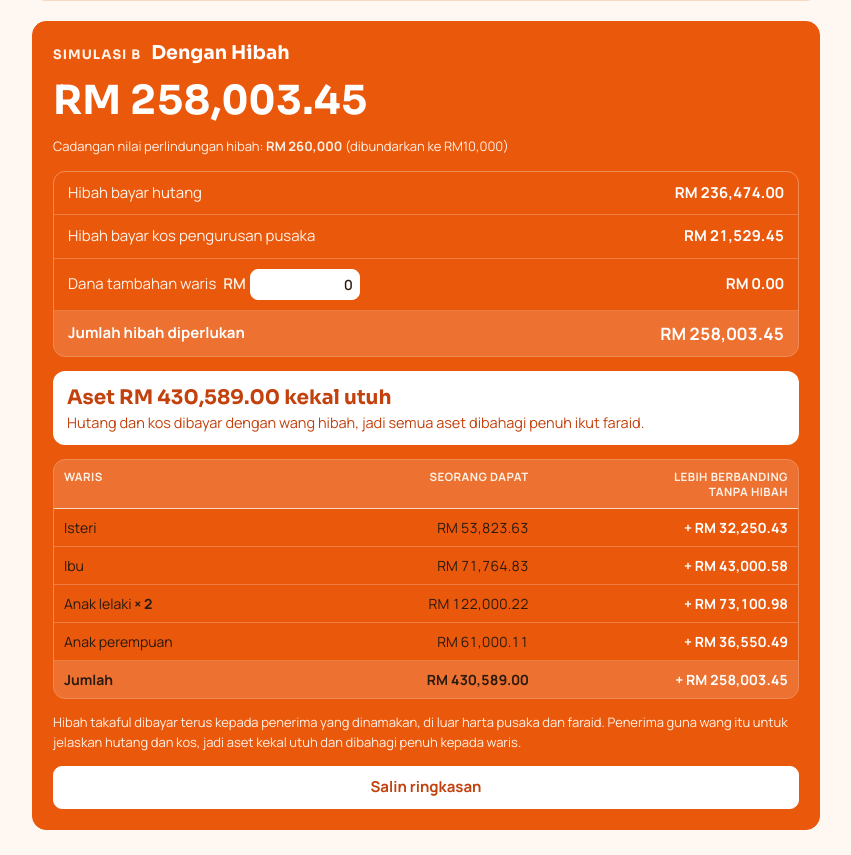
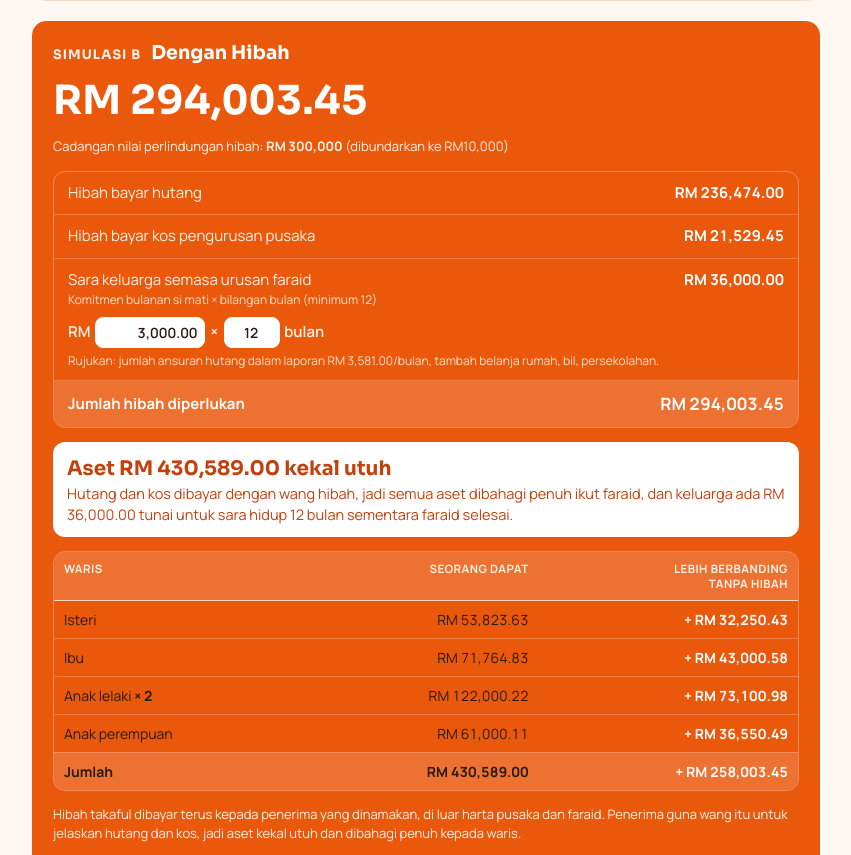
Before and after one commit to lukmanhakimMLH/videokewangan, a plain HTML site: page pengurusan-harta-pusaka/app.html in a window 1280 px wide. Shown: the part 4047-4902 px from the top of the page, without its empty margins (214-1065 px from the left). Drawn offline with Linux system fonts and the light colour scheme.

Commit message:
Ganti dana tambahan dengan komitmen bulanan si mati x bilangan bulan (lalai 12)
Co-Authored-By: Claude Opus 5.5 <noreply@anthropic.com>
Claude-Session: https://claude.ai/code/session_01GJvhBuX4AtevRtvpaBRi9J

```diff
--- a/pengurusan-harta-pusaka/app.html
+++ b/pengurusan-harta-pusaka/app.html
@@ -101,6 +101,11 @@ section.step.sim-a{border-top:4px solid var(--bad)}
 .ledger.dark .sum dt{color:#fff}
 .ledger.dark .sum dd{color:#ffffff}
 .inl{display:inline-flex;align-items:center;gap:4px;margin-left:4px;font-weight:600}
+.ledger div.stack{align-items:flex-start}
+.calcrow{display:flex;flex-wrap:wrap;align-items:center;gap:6px;margin:8px 0 4px;font-weight:700}
+.calcrow .inl{margin-left:0}
+.ledger.dark .inl input#months{width:56px}
+.ledger.dark dt small{color:#ffe0c8}
 .inl input{width:70px;padding:4px 6px;font-size:14px;text-align:right}
 .ledger.dark .inl input{width:110px;background:#ffffff;color:var(--fg);border-color:#ffffff}
 .verdict{border-radius:12px;padding:12px 14px;font-size:14.5px;line-height:1.45}
@@ -259,7 +264,10 @@ footer .wrap{padding-block:0 32px}
         <dl class="ledger dark">
           <div><dt>Hibah bayar hutang</dt><dd id="b-debts">–</dd></div>
           <div><dt>Hibah bayar kos pengurusan pusaka</dt><dd id="b-cost">–</dd></div>
-          <div><dt>Dana tambahan waris <label class="inl"><span>RM</span><input id="extra" class="money" type="text" inputmode="decimal" value="0" aria-label="Dana tambahan waris"></label></dt><dd id="b-extra">–</dd></div>
+          <div class="stack"><dt>Sara keluarga semasa urusan faraid
+            <small>Komitmen bulanan si mati × bilangan bulan (minimum 12)</small>
+            <span class="calcrow"><label class="inl"><span>RM</span><input id="monthly" class="money" type="text" inputmode="decimal" value="0" aria-label="Komitmen bulanan si mati"></label><span>×</span><label class="inl"><input id="months" type="number" min="1" max="60" value="12" inputmode="numeric" aria-label="Bilangan bulan"><span>bulan</span></label></span>
+            <small id="instHint"></small></dt><dd id="b-extra">–</dd></div>
           <div class="sum"><dt>Jumlah hibah diperlukan</dt><dd id="b-total">–</dd></div>
         </dl>
         <div class="verdict good" id="b-verdict"></div>
@@ -307,7 +315,7 @@ const ASSET_TYPES = ['Hartanah','Kenderaan','Simpanan Bank','KWSP','ASB / Unit A
 
 /* ---------- State ---------- */
 let uid = 1;
-const state = { client:{name:'',ic:'',source:'',date:''}, debts:[], assets:[], rate:5, extra:0, reportTotal:null,
+const state = { client:{name:'',ic:'',source:'',date:''}, debts:[], assets:[], rate:5, monthly:0, months:12, reportTotal:null,
   faraid:{gender:'L', spouse:1, sons:2, daughters:1, father:false, mother:true} };
 
 function sample(){
@@ -318,6 +326,7 @@ function sample(){
     mkDebt({code:'PCPASCAR', lender:'CB', capacity:'Own', limit:57900, balance:57363, installment:686, col:'MVehs', arrears:0})
   ];
   state.reportTotal = 236474;
+  state.monthly = 3000;
   state.assets = suggestAssets(state.debts);
   state.assets.push(mkAsset({type:'KWSP', desc:'Akaun 1 & 2 (contoh)', value:85000}));
   state.assets.push(mkAsset({type:'Simpanan Bank', desc:'Akaun simpanan (contoh)', value:12000}));
@@ -554,6 +563,7 @@ function parseWordRecords(lines){
 const $ = id => document.getElementById(id);
 
 function renderClient(){
+  $('monthly').value = fmt(state.monthly); $('months').value = state.months;
   $('c-name').value = state.client.name; $('c-ic').value = state.client.ic;
   $('c-source').value = state.client.source; $('c-date').value = state.client.date;
 }
@@ -606,7 +616,7 @@ function compute(){
   const C = state.debts.filter(d=>d.covered).reduce((s,d)=>s+(+d.balance||0),0);
   const U = D - C;
   const cost = A * (state.rate/100);
-  const E = +state.extra || 0;
+  const E = (+state.monthly || 0) * (+state.months || 0);
   const H = U + cost + E;
   return {A,D,C,U,cost,E,H,net:A-U-cost, round:Math.ceil(H/10000)*10000};
 }
@@ -635,8 +645,10 @@ function renderSummary(){
   $('b-debts').textContent = rm(r.U);
   $('b-cost').textContent = rm(r.cost);
   $('b-extra').textContent = rm(r.E);
+  const inst = state.debts.reduce((s,d)=>s+(+d.installment||0),0);
+  $('instHint').textContent = inst ? 'Rujukan: jumlah ansuran hutang dalam laporan ' + rm(inst) + '/bulan, tambah belanja rumah, bil, persekolahan.' : 'Masukkan belanja bulanan rumah, bil, persekolahan dan lain-lain.';
   $('b-total').textContent = rm(r.H);
-  $('b-verdict').innerHTML = `<strong>Aset ${rm(r.A)} kekal utuh</strong>Hutang dan kos dibayar dengan wang hibah, jadi semua aset dibahagi penuh ikut faraid${r.E ? ', dan penerima hibah dapat tambahan ' + rm(r.E) + ' tunai' : ''}.`;
+  $('b-verdict').innerHTML = `<strong>Aset ${rm(r.A)} kekal utuh</strong>Hutang dan kos dibayar dengan wang hibah, jadi semua aset dibahagi penuh ikut faraid${r.E ? ', dan keluarga ada ' + rm(r.E) + ' tunai untuk sara hidup ' + state.months + ' bulan sementara faraid selesai' : ''}.`;
 
   renderFaraid(r);
 
@@ -765,8 +777,9 @@ $('f-spouse').addEventListener('change', e => { state.faraid.spouse = +e.target.
 ['sons','daughters'].forEach(k => $('f-'+k).addEventListener('input', e => { state.faraid[k] = Math.max(0, Math.min(30, parseInt(e.target.value,10) || 0)); renderSummary(); }));
 ['father','mother'].forEach(k => $('f-'+k).addEventListener('change', e => { state.faraid[k] = e.target.checked; renderSummary(); }));
 $('rate').addEventListener('input', e => { state.rate = Math.max(0, parseFloat(e.target.value) || 0); renderSummary(); });
-$('extra').addEventListener('input', e => { state.extra = parseMoney(e.target.value); renderSummary(); });
-$('extra').addEventListener('focusout', e => { e.target.value = fmt(parseMoney(e.target.value)); });
+$('monthly').addEventListener('input', e => { state.monthly = parseMoney(e.target.value); renderSummary(); });
+$('monthly').addEventListener('focusout', e => { e.target.value = fmt(parseMoney(e.target.value)); });
+$('months').addEventListener('input', e => { state.months = Math.max(0, Math.min(60, parseInt(e.target.value,10) || 0)); renderSummary(); });
 
 /* ---------- Upload ---------- */
 let pendingBuf = null;
@@ -839,7 +852,7 @@ function summaryText(){
   L.push(r.net < 0 ? 'KEKURANGAN: ' + rm(-r.net) + ' (waris perlu cari untuk langsaikan hutang)' : 'Baki untuk faraid: ' + rm(r.net));
   rows.forEach(x => L.push(`- ${x.who}${x.n>1?' x'+x.n:''} (${x.frac}): seorang ${rm(per(x)*est0)}`));
   L.push(''); L.push('SIMULASI B: DENGAN HIBAH');
-  L.push('Hibah diperlukan: ' + rm(r.H) + ' (hutang ' + rm(r.U) + ' + kos ' + rm(r.cost) + (r.E ? ' + dana waris ' + rm(r.E) : '') + ')');
+  L.push('Hibah diperlukan: ' + rm(r.H) + ' (hutang ' + rm(r.U) + ' + kos ' + rm(r.cost) + (r.E ? ' + sara keluarga ' + rm(state.monthly) + ' x ' + state.months + ' bulan = ' + rm(r.E) : '') + ')');
   L.push('Cadangan perlindungan: ' + rm(r.round,0));
   L.push('Aset utuh untuk faraid: ' + rm(r.A));
   rows.forEach(x => L.push(`- ${x.who}${x.n>1?' x'+x.n:''} (${x.frac}): seorang ${rm(per(x)*r.A)}`));
```
Also changed, not shown: pengurusan-harta-pusaka/index.html (+20 -7 lines).
